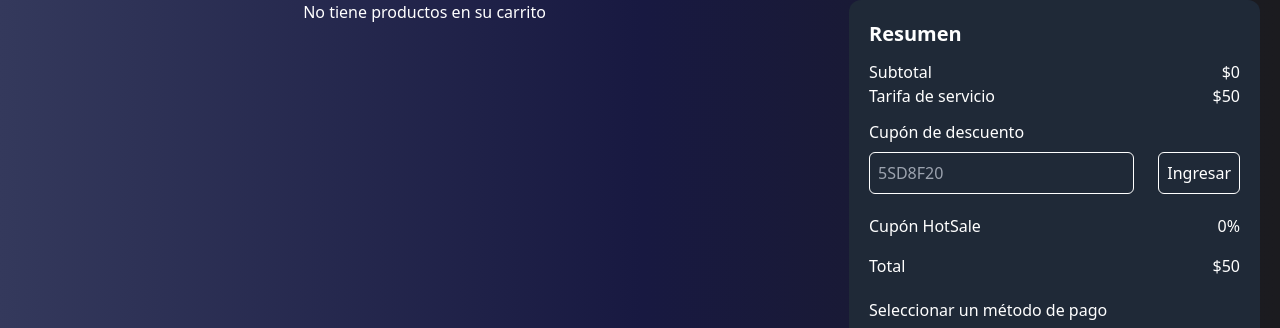
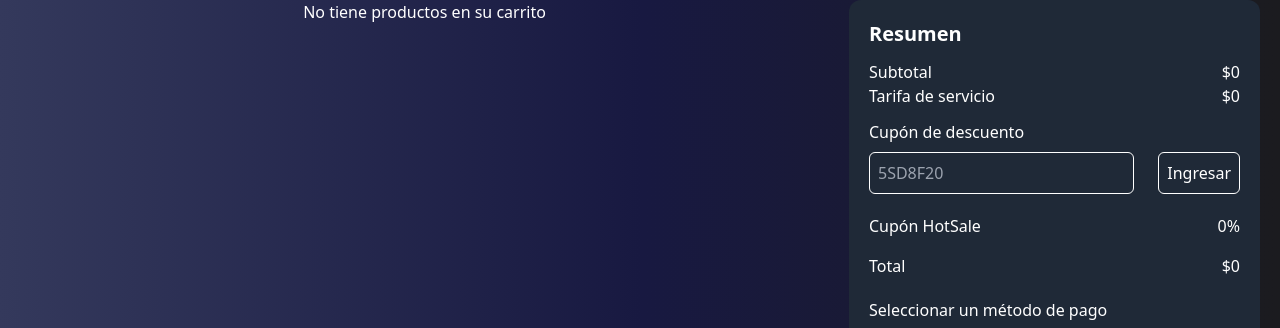
Before and after one commit to No-Country-simulation/h3-10-klowhub, a Next.js app in the folder Frontend/: page /home/shopping_cart in a window 1280 px wide. Shown: the part 369-697 px from the top of the page. Built offline with nearby package versions, Linux system fonts and the light colour scheme.

Commit message:
feat: añadi una función que suma el total de precio a cobrar en carrito

```diff
--- a/Frontend/src/app/home/shopping_cart/page.tsx
+++ b/Frontend/src/app/home/shopping_cart/page.tsx
@@ -11,13 +11,17 @@ export default function PageCart() {
   const [Open, setOpen] = useState(false)
  const [value, steValue] = useState<{valueTotal:number, valueService:number}>({valueTotal:0, valueService:0})
     useEffect(() => {
-      items.forEach(item => {
-        steValue({
-          ...value,
-          valueTotal: item.price ? parseInt(item.price) : 0 + value.valueTotal
-        })
+      let Value = 0
+      items.map(item => [
+        Value = item.price  !== undefined ? parseInt(item.price) + Value : 0 + Value
+      ])
+    const  valueService = Value * 0.1
+      steValue({
+        ...value,
+        valueTotal:Value,
+        valueService:valueService
       })
-    },[])
+    },[items])
   return (
     <div className='w-full p-5 pt-12 flex flex-col items-center justify-center'>
         <Breadcrumbs/>
@@ -48,7 +52,7 @@ export default function PageCart() {
         ))}
         </div>
          : <p className='text-center w-full'>No tiene productos en su carrito</p> }
-        <PurchaseSummaryComponent valueService={50} valueTotal={ value.valueTotal}/>
+        <PurchaseSummaryComponent valueService={value.valueService} valueTotal={ value.valueTotal}/>
      </div>
 
 
```
